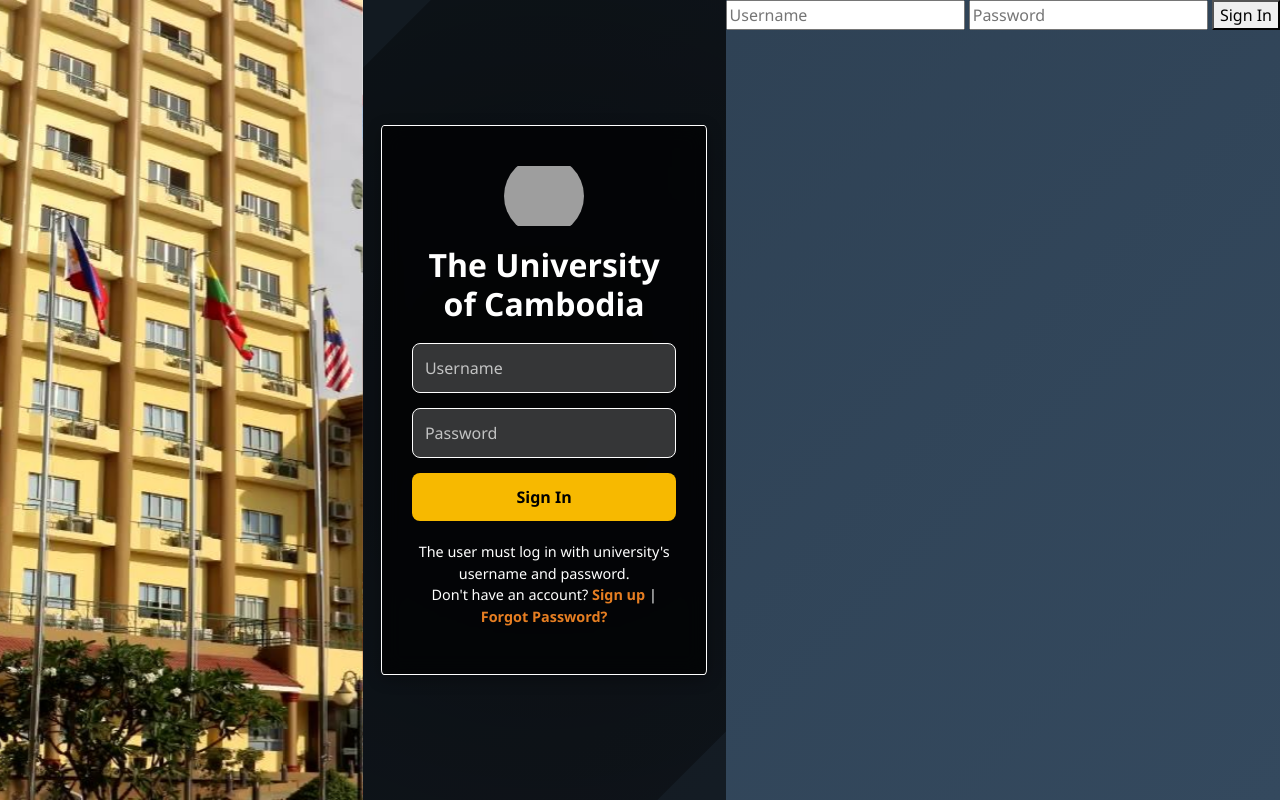
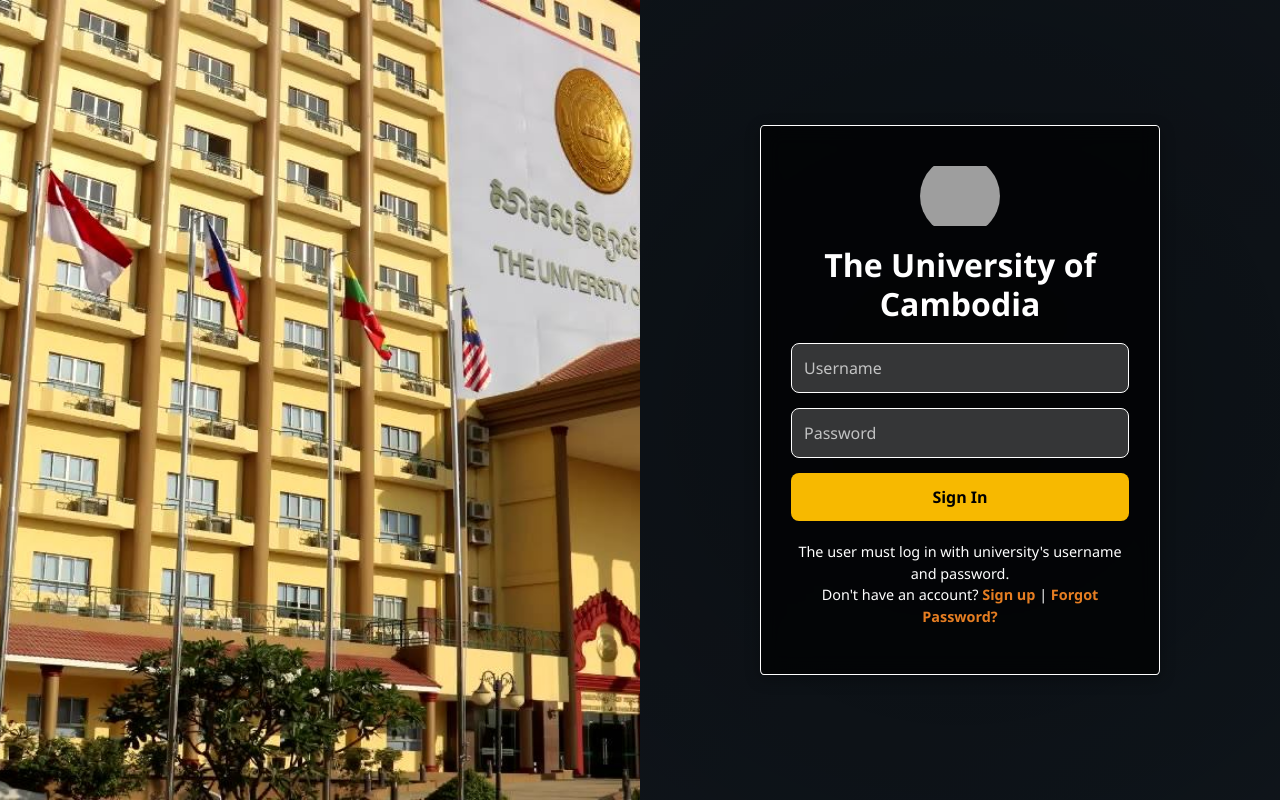
Before and after one commit to thengvirakbot/data.github.io, a plain HTML site: page index.html in a window 1280 px wide. Drawn offline with nearby package versions, Linux system fonts and the light colour scheme; grey boxes are pictures that could not be loaded.

Commit message:
Update index.html

```diff
--- a/index.html
+++ b/index.html
@@ -163,21 +163,17 @@
         <div class="form-container">
             <img src="logo.png" alt="University Logo">
             <h1>The University of Cambodia</h1>
-            <form>
-                <input type="text" name="username" placeholder="Username" required>
-                <input type="password" name="password" placeholder="Password" required>
-                <button type="submit">Sign In</button>
-            </form>
+    <form id="loginForm">
+    <input type="text" id="username" placeholder="Username" required>
+    <input type="password" id="password" placeholder="Password" required>
+    <button type="submit">Sign In</button>
+</form>
             <p>
                 The user must log in with university's username and password. <br> Don't have an account? <a href="#">Sign up</a> | <a href="#">Forgot Password?</a>
             </p>
         </div>
     </div>
-    <form id="loginForm">
-    <input type="text" id="username" placeholder="Username" required>
-    <input type="password" id="password" placeholder="Password" required>
-    <button type="submit">Sign In</button>
-</form>
+
 
 <script>
     document.getElementById('loginForm').addEventListener('submit', function (event) {
```
